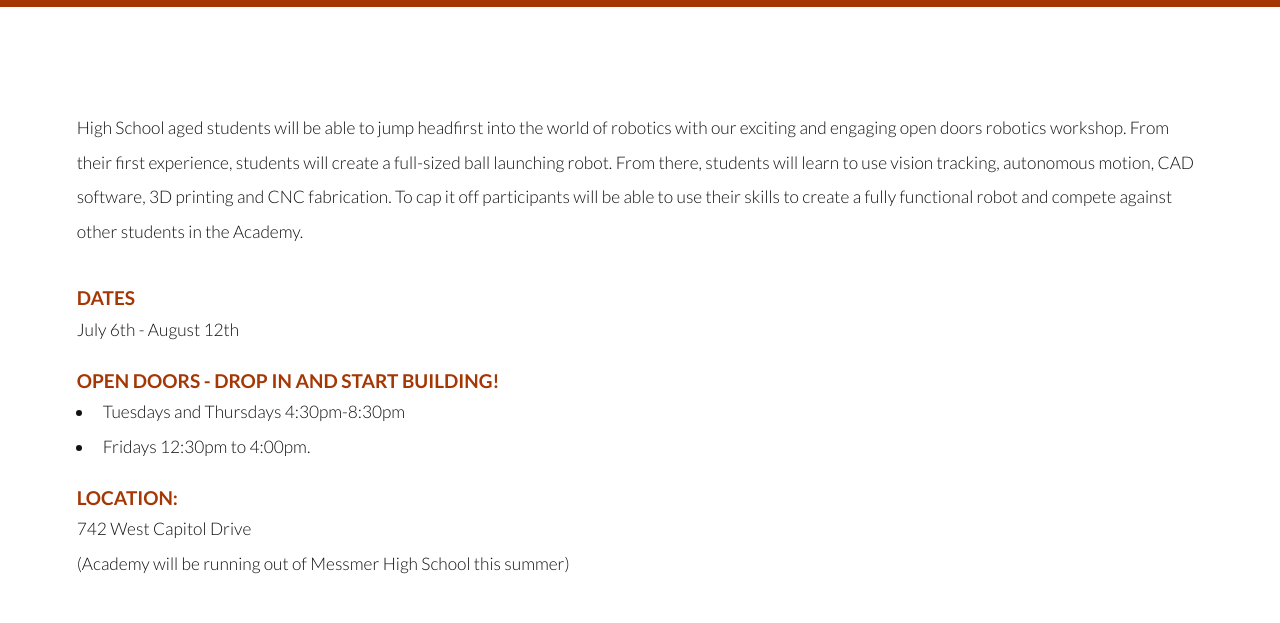
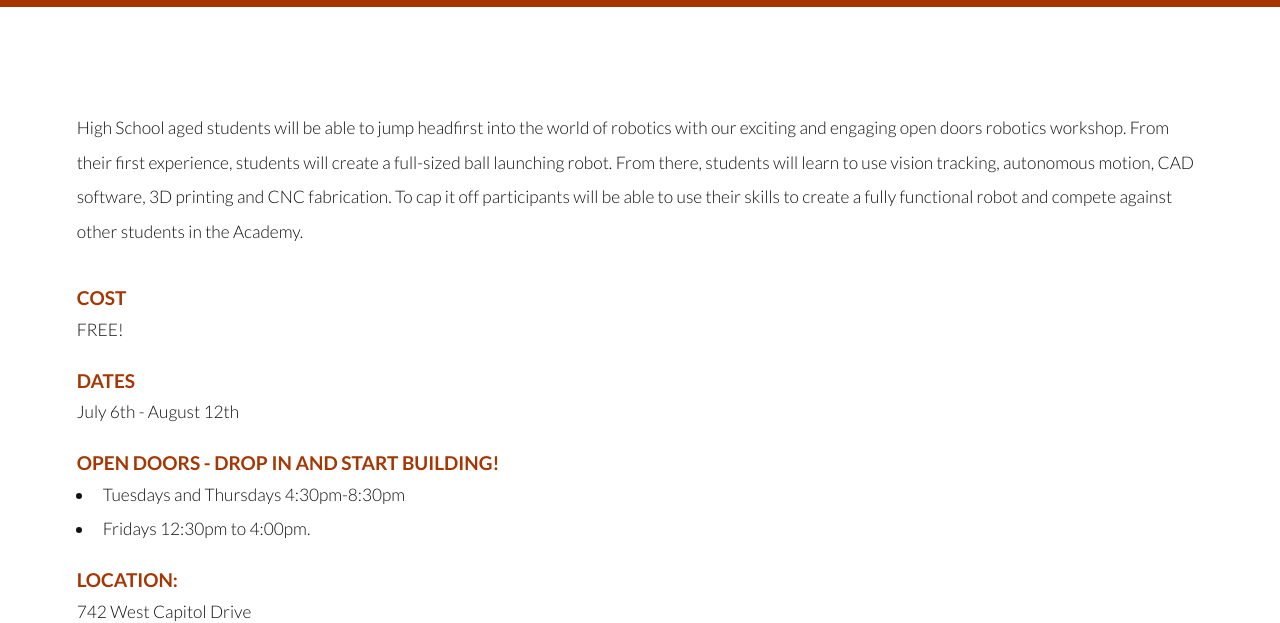
Before and after one commit to Milwaukee-Robotics-Academy/milwaukee-robotics-academy.github.io, a plain HTML site: page programs.html in a window 1280 px wide. Shown: the part 178-801 px from the top of the page. Drawn offline with Linux system fonts and the light colour scheme.

Commit message:
Free! changes

```diff
--- a/programs.html
+++ b/programs.html
@@ -63,11 +63,14 @@
     <!-- One -->
     <section id="one">
         <div class="inner" id="about">
-            <p>High School aged students will be able to jump headfirst into the world of robotics with our exciting and engaging open
+            <p>High School aged students will be able to jump headfirst into the world of robotics with our exciting and
+                engaging open
                 doors robotics workshop. From their first experience, students will create a full-sized ball launching
                 robot. From there, students will learn to use vision tracking, autonomous motion, CAD software, 3D
                 printing and CNC fabrication. To cap it off participants will be able to use their skills to create a
                 fully functional robot and compete against other students in the Academy.</p>
+            <h4>Cost</h4>
+            FREE!
             <h4>Dates</h4>
             July 6th - August 12th
             <h4>Open Doors - Drop in and start building!</h4>
@@ -131,7 +134,8 @@
         <div class="inner" id="about">
             <h2>Sign up Now!</h2>
             <ul class="actions">
-                <li><a href="https://forms.gle/WwvvQTwRKPUQaMyw6" class="button special" target="_blank">Sign Up</a></li>
+                <li><a href="https://forms.gle/WwvvQTwRKPUQaMyw6" class="button special" target="_blank">Sign Up</a>
+                </li>
             </ul>
         </div>
     </section>
```
Also changed, not shown: index.html (+1 -1 lines). Lines whose indentation alone changed are shown as unchanged.
